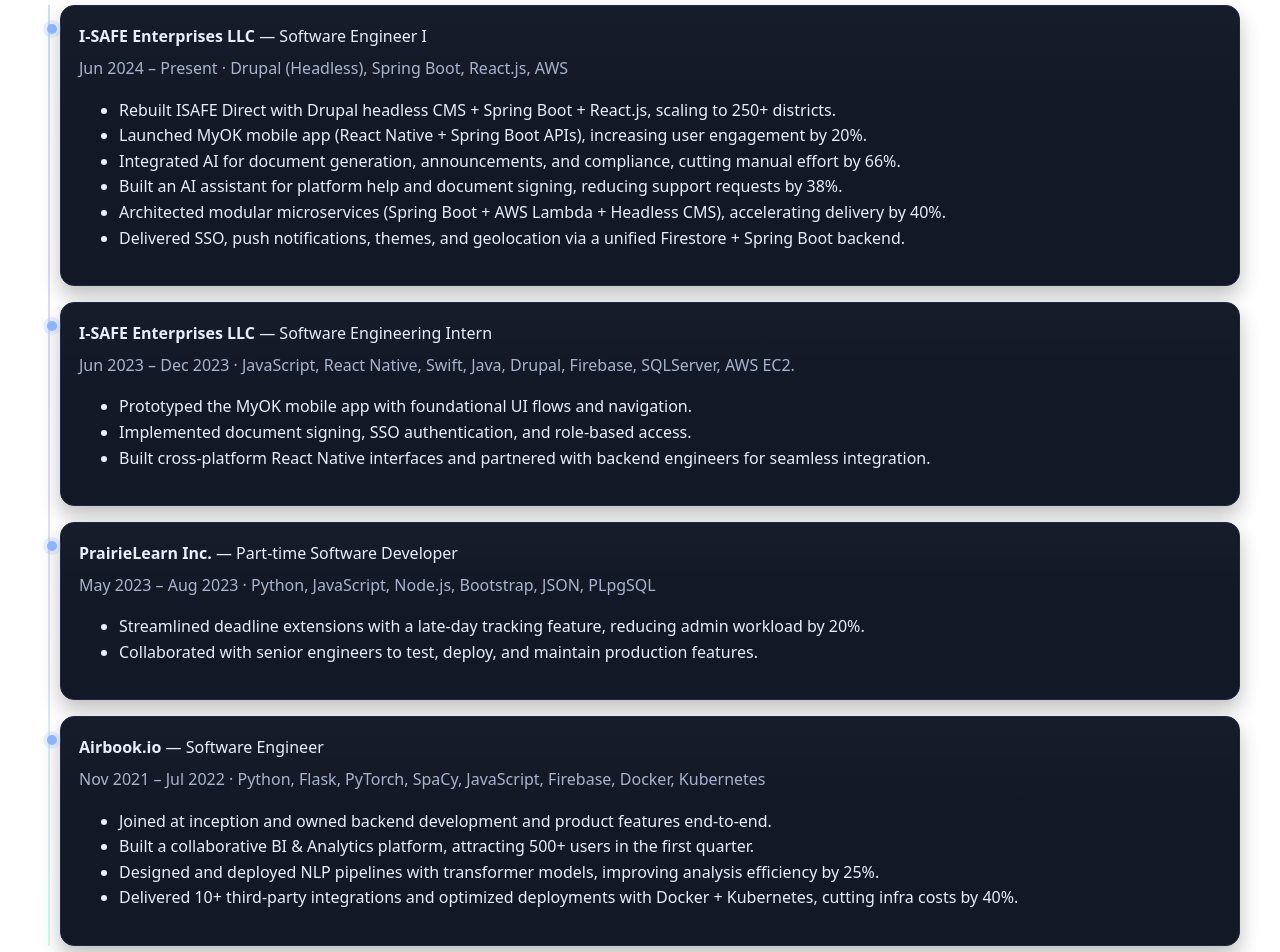
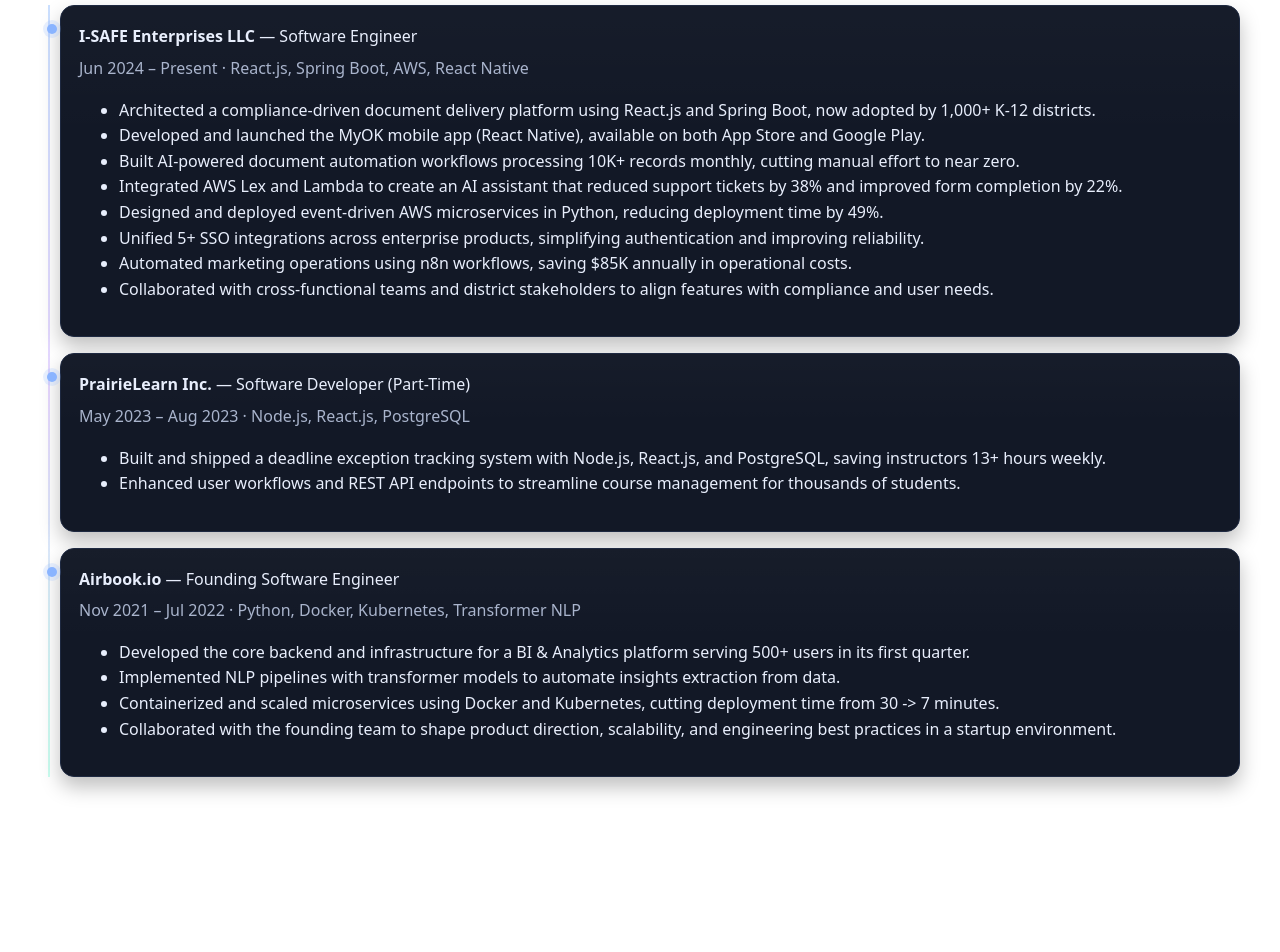
Before and after one commit to vikramrkini/vikramkini-portfolio, a React (Vite) app: page / in a window 1280 px wide. Shown: the part 1820-2772 px from the top of the page. Built offline with nearby package versions, Linux system fonts and the light colour scheme.

Commit message:
Resume Updated

```diff
--- a/src/pages/Home.jsx
+++ b/src/pages/Home.jsx
@@ -225,7 +225,7 @@
                 transition={{ duration: 0.5, ease: 'easeOut' }}
               >
                 <h3 style={{ marginTop: 0 }}>Platform Scale</h3>
-                <p style={{ margin: '6px 0 0', color: 'var(--muted)' }}>Delivered the ISAFE Direct document delivery system, now serving <b>250+ U.S. school districts</b> with secure workflows for compliance forms.</p>
+                <p style={{ margin: '6px 0 0', color: 'var(--muted)' }}>Architected a compliance-driven document delivery platform now trusted by <b>1,000+ K-12 districts</b> for secure, auditable workflows.</p>
               </Card>
               <Card as={motion.div}
                 initial={{ opacity: 0, y: 14 }}
@@ -233,8 +233,8 @@
                 viewport={{ once: false, amount: 0.35 }}
                 transition={{ duration: 0.5, ease: 'easeOut', delay: 0.08 }}
               >
-                <h3 style={{ marginTop: 0 }}>Mobile Growth</h3>
-                <p style={{ margin: '6px 0 0', color: 'var(--muted)' }}>Launched the MyOK iOS/Android app using <b>SwiftUI + Firebase</b>, driving a <b>20%</b> increase in engagement and crossing <b>500+ downloads</b> within weeks.</p>
+                <h3 style={{ marginTop: 0 }}>0→1 Product Launch</h3>
+                <p style={{ margin: '6px 0 0', color: 'var(--muted)' }}>Designed and launched <b>PumpJournal</b>, an AI-powered fitness app that delivers personalized workout plans, logging, and HealthKit sync end-to-end.</p>
               </Card>
               <Card as={motion.div}
                 initial={{ opacity: 0, y: 14 }}
@@ -264,15 +264,17 @@
                 viewport={{ once: false, amount: 0.35 }}
                 transition={{ duration: 0.5, ease: 'easeOut' }}
               >
-                <strong>I-SAFE Enterprises LLC</strong> — Software Engineer I
-                <div style={{ color: 'var(--muted)', marginTop: 6 }}>Jun 2024 – Present · Drupal (Headless), Spring Boot, React.js, AWS</div>
+                <strong>I-SAFE Enterprises LLC</strong> — Software Engineer
+                <div style={{ color: 'var(--muted)', marginTop: 6 }}>Jun 2024 – Present · React.js, Spring Boot, AWS, React Native</div>
                 <ul>
-                  <li>Rebuilt ISAFE Direct with Drupal headless CMS + Spring Boot + React.js, scaling to 250+ districts.</li>
-                  <li>Launched MyOK mobile app (React Native + Spring Boot APIs), increasing user engagement by 20%.</li>
-                  <li>Integrated AI for document generation, announcements, and compliance, cutting manual effort by 66%.</li>
-                  <li>Built an AI assistant for platform help and document signing, reducing support requests by 38%.</li>
-                  <li>Architected modular microservices (Spring Boot + AWS Lambda + Headless CMS), accelerating delivery by 40%.</li>
-                  <li>Delivered SSO, push notifications, themes, and geolocation via a unified Firestore + Spring Boot backend.</li>
+                  <li>Architected a compliance-driven document delivery platform using React.js and Spring Boot, now adopted by 1,000+ K-12 districts.</li>
+                  <li>Developed and launched the MyOK mobile app (React Native), available on both App Store and Google Play.</li>
+                  <li>Built AI-powered document automation workflows processing 10K+ records monthly, cutting manual effort to near zero.</li>
+                  <li>Integrated AWS Lex and Lambda to create an AI assistant that reduced support tickets by 38% and improved form completion by 22%.</li>
+                  <li>Designed and deployed event-driven AWS microservices in Python, reducing deployment time by 49%.</li>
+                  <li>Unified 5+ SSO integrations across enterprise products, simplifying authentication and improving reliability.</li>
+                  <li>Automated marketing operations using n8n workflows, saving $85K annually in operational costs.</li>
+                  <li>Collaborated with cross-functional teams and district stakeholders to align features with compliance and user needs.</li>
                 </ul>
               </TimelineItem>
 
@@ -282,12 +284,11 @@
                 viewport={{ once: false, amount: 0.35 }}
                 transition={{ duration: 0.5, ease: 'easeOut', delay: 0.08 }}
               >
-                <strong>I-SAFE Enterprises LLC</strong> — Software Engineering Intern
-                <div style={{ color: 'var(--muted)', marginTop: 6 }}>Jun 2023 – Dec 2023 · JavaScript, React Native, Swift, Java, Drupal, Firebase, SQLServer, AWS EC2.</div>
+                <strong>PrairieLearn Inc.</strong> — Software Developer (Part-Time)
+                <div style={{ color: 'var(--muted)', marginTop: 6 }}>May 2023 – Aug 2023 · Node.js, React.js, PostgreSQL</div>
                 <ul>
-                  <li>Prototyped the MyOK mobile app with foundational UI flows and navigation.</li>
-                  <li>Implemented document signing, SSO authentication, and role-based access.</li>
-                  <li>Built cross-platform React Native interfaces and partnered with backend engineers for seamless integration.</li>
+                  <li>Built and shipped a deadline exception tracking system with Node.js, React.js, and PostgreSQL, saving instructors 13+ hours weekly.</li>
+                  <li>Enhanced user workflows and REST API endpoints to streamline course management for thousands of students.</li>
                 </ul>
               </TimelineItem>
 
@@ -297,27 +298,13 @@
                 viewport={{ once: false, amount: 0.35 }}
                 transition={{ duration: 0.5, ease: 'easeOut', delay: 0.16 }}
               >
-                <strong>PrairieLearn Inc.</strong> — Part-time Software Developer
-                <div style={{ color: 'var(--muted)', marginTop: 6 }}>May 2023 – Aug 2023 · Python, JavaScript, Node.js, Bootstrap, JSON, PLpgSQL </div>
+                <strong>Airbook.io</strong> — Founding Software Engineer
+                <div style={{ color: 'var(--muted)', marginTop: 6 }}>Nov 2021 – Jul 2022 · Python, Docker, Kubernetes, Transformer NLP</div>
                 <ul>
-                  <li>Streamlined deadline extensions with a late-day tracking feature, reducing admin workload by 20%.</li>
-                  <li>Collaborated with senior engineers to test, deploy, and maintain production features.</li>
-                </ul>
-              </TimelineItem>
-
-              <TimelineItem as={motion.div}
-                initial={{ opacity: 0, x: -14 }}
-                whileInView={{ opacity: 1, x: 0 }}
-                viewport={{ once: false, amount: 0.35 }}
-                transition={{ duration: 0.5, ease: 'easeOut', delay: 0.24 }}
-              >
-                <strong>Airbook.io</strong> — Software Engineer
-                <div style={{ color: 'var(--muted)', marginTop: 6 }}>Nov 2021 – Jul 2022 · Python, Flask, PyTorch, SpaCy, JavaScript, Firebase, Docker, Kubernetes</div>
-                <ul>
-                  <li>Joined at inception and owned backend development and product features end-to-end.</li>
-                  <li>Built a collaborative BI & Analytics platform, attracting 500+ users in the first quarter.</li>
-                  <li>Designed and deployed NLP pipelines with transformer models, improving analysis efficiency by 25%.</li>
-                  <li>Delivered 10+ third-party integrations and optimized deployments with Docker + Kubernetes, cutting infra costs by 40%.</li>
+                  <li>Developed the core backend and infrastructure for a BI & Analytics platform serving 500+ users in its first quarter.</li>
+                  <li>Implemented NLP pipelines with transformer models to automate insights extraction from data.</li>
+                  <li>Containerized and scaled microservices using Docker and Kubernetes, cutting deployment time from 30 -> 7 minutes.</li>
+                  <li>Collaborated with the founding team to shape product direction, scalability, and engineering best practices in a startup environment.</li>
                 </ul>
               </TimelineItem>
             </Timeline>
@@ -374,7 +361,7 @@
               >
                 <h3 style={{ marginTop: 0 }}>Course Assistants Lead</h3>
                 <p style={{ margin: '6px 0 0', color: 'var(--muted)' }}>
-                  Led a team of 12 Course Assistants, supporting 350+ students and helping achieve a 95% ‘A’ grade rate through mentorship and structured guidance.
+                  Led a team of 12 course assistants supporting 800+ students, driving a 95% 'A' grade rate through mentorship and training.
                 </p>
               </Card>
               <Card as={motion.div}
@@ -385,7 +372,7 @@
               >
                 <h3 style={{ marginTop: 0 }}>Mentor</h3>
                 <p style={{ margin: '6px 0 0', color: 'var(--muted)' }}>
-                  Mentored a team of 4 undergrads to deliver a 100% complete project, earning excellent faculty feedback.
+                  Mentored 4 undergraduates on a capstone project achieving 100% feature completion and high faculty recognition.
                 </p>
               </Card>
             </Grid>
```
Also changed, not shown: 1 other file (tests, documents, lock files or other folders).
